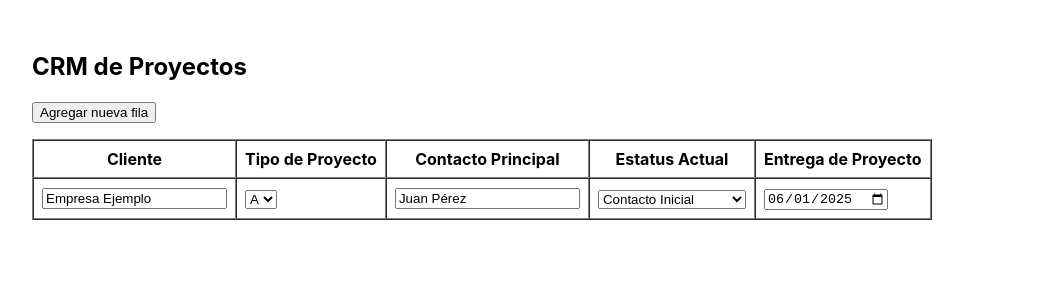
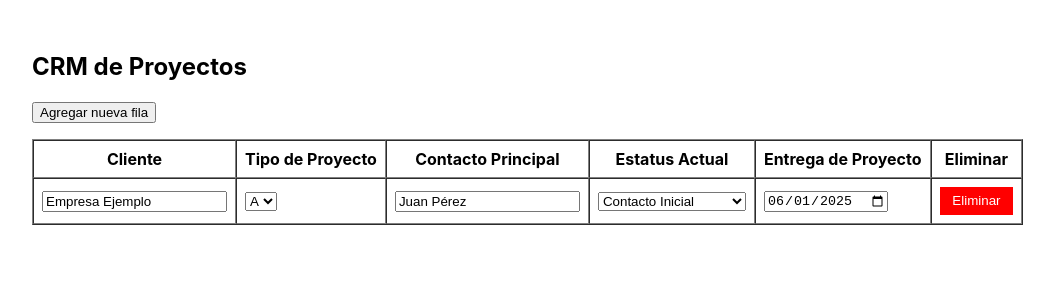
Before and after one commit to gandhidigital/crmtest, a React (Create React App) app: page / in a window 1280 px wide. Shown: the top 300 px of the page, without its empty margins (0-1054 px from the left). Built offline with nearby package versions, Linux system fonts and the light colour scheme.

Commit message:
Agrego botón rojo para eliminar filas

```diff
--- a/src/App.js
+++ b/src/App.js
@@ -32,6 +32,11 @@ function App() {
     setDatos([...datos, nuevaFila]);
   };
 
+  const eliminarFila = (index) => {
+    const nuevosDatos = datos.filter((_, i) => i !== index);
+    setDatos(nuevosDatos);
+  };
+
   return (
     <div style={{ padding: '2rem' }}>
       <h2>CRM de Proyectos</h2>
@@ -44,6 +49,7 @@ function App() {
             <th>Contacto Principal</th>
             <th>Estatus Actual</th>
             <th>Entrega de Proyecto</th>
+            <th>Eliminar</th>
           </tr>
         </thead>
         <tbody>
@@ -88,6 +94,14 @@ function App() {
                   onChange={(e) => actualizarDato(index, 'entrega', e.target.value)}
                 />
               </td>
+              <td>
+                <button
+                  onClick={() => eliminarFila(index)}
+                  style={{ backgroundColor: 'red', color: 'white', border: 'none', padding: '0.4rem 0.8rem', cursor: 'pointer' }}
+                >
+                  Eliminar
+                </button>
+              </td>
             </tr>
           ))}
         </tbody>
```
